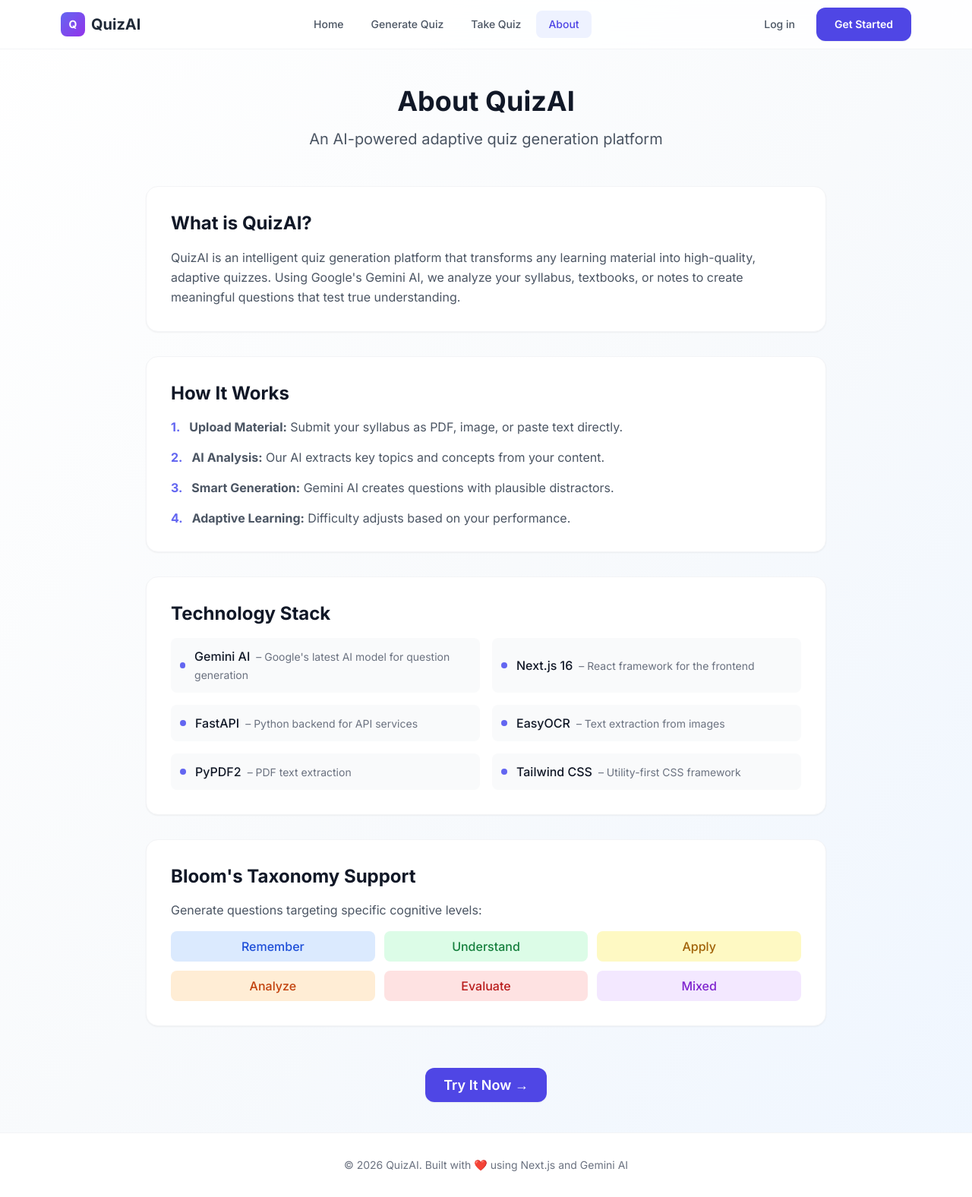
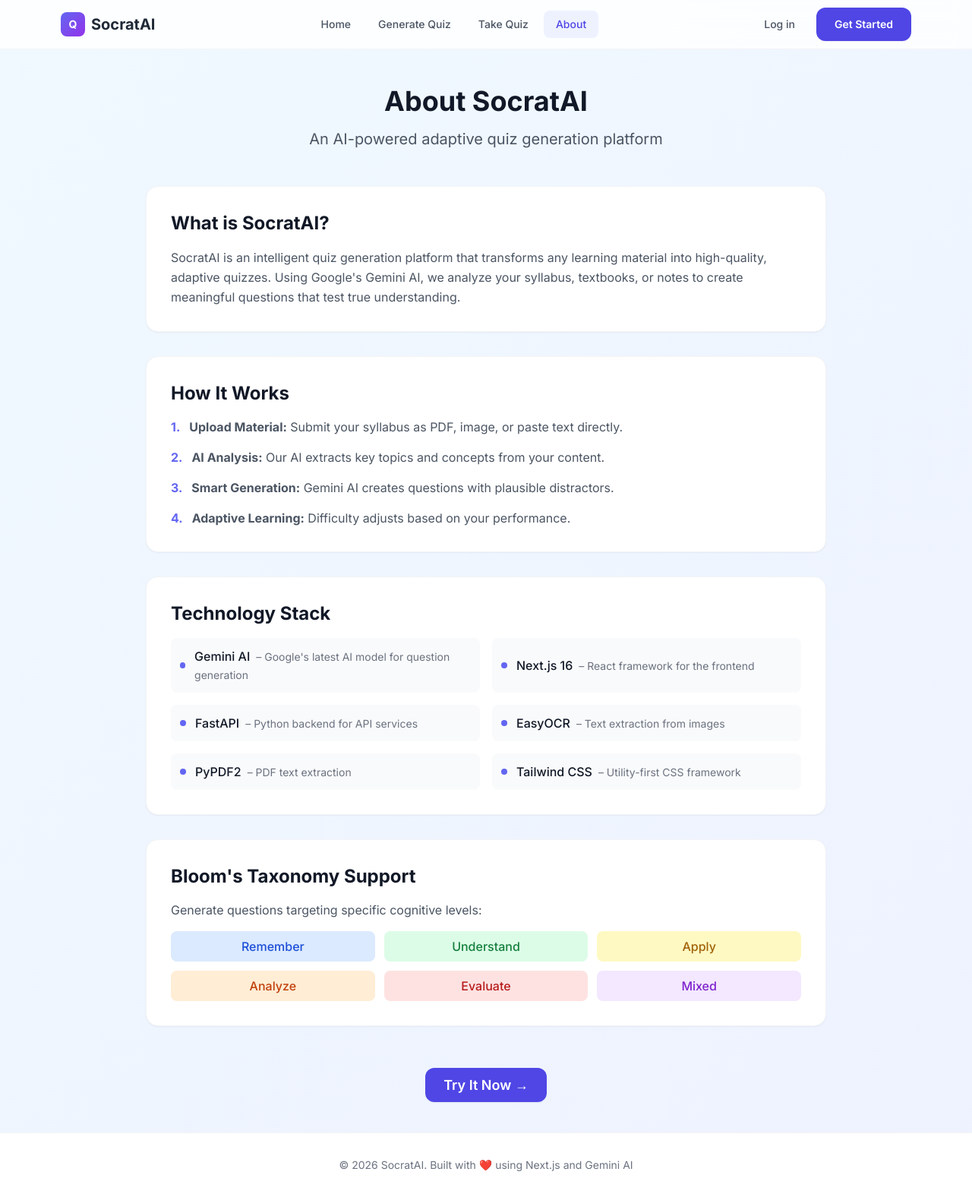
Before and after one commit to pavanpavan1138h-cpu/quizai, a Next.js app in the folder frontend/: page /about in a window 1280 px wide. Shown: the whole page at 76% size. Built offline with nearby package versions, Linux system fonts and the light colour scheme.

Commit message:
Rename project to SocratAI and update theme to bluish white

```diff
--- a/frontend/app/about/page.tsx
+++ b/frontend/app/about/page.tsx
@@ -8,7 +8,7 @@ export default function AboutPage() {
             <div className="max-w-4xl mx-auto">
                 {/* Header */}
                 <div className="text-center mb-12">
-                    <h1 className="text-4xl font-bold text-gray-900 mb-4">About QuizAI</h1>
+                    <h1 className="text-4xl font-bold text-gray-900 mb-4">About SocratAI</h1>
                     <p className="text-xl text-gray-600">
                         An AI-powered adaptive quiz generation platform
                     </p>
@@ -16,11 +16,11 @@ export default function AboutPage() {
 
                 {/* Main Content */}
                 <div className="space-y-8">
-                    {/* What is QuizAI */}
+                    {/* What is SocratAI */}
                     <div className="card p-8">
-                        <h2 className="text-2xl font-bold text-gray-900 mb-4">What is QuizAI?</h2>
+                        <h2 className="text-2xl font-bold text-gray-900 mb-4">What is SocratAI?</h2>
                         <p className="text-gray-600 leading-relaxed">
-                            QuizAI is an intelligent quiz generation platform that transforms any learning material
+                            SocratAI is an intelligent quiz generation platform that transforms any learning material
                             into high-quality, adaptive quizzes. Using Google's Gemini AI, we analyze your syllabus,
                             textbooks, or notes to create meaningful questions that test true understanding.
                         </p>
--- a/frontend/app/generator/page.tsx
+++ b/frontend/app/generator/page.tsx
@@ -132,7 +132,7 @@ export default function GeneratorPage() {
 
                 {/* Header */}
                 <div className="text-center mb-10">
-                    <h1 className="text-4xl font-bold text-gray-900 mb-2">QuizAI Generator</h1>
+                    <h1 className="text-4xl font-bold text-gray-900 mb-2">SocratAI Generator</h1>
                     <div className="flex items-center justify-center gap-2 text-sm text-gray-500">
                         <span className={step === 'input' ? 'text-indigo-600 font-bold' : ''}>1. Input</span>
                         <span>→</span>
--- a/frontend/app/globals.css
+++ b/frontend/app/globals.css
@@ -13,8 +13,8 @@
 
 body {
   color: var(--text-primary);
-  /* "Light mixed white theme" requested by user */
-  background: linear-gradient(to bottom right, #ffffff, #f8fafc, #eff6ff);
+  /* "Bluish white theme" requested by user */
+  background: linear-gradient(135deg, #f0f9ff 0%, #eef2ff 100%);
   min-height: 100vh;
 }
 
--- a/frontend/app/layout.tsx
+++ b/frontend/app/layout.tsx
@@ -6,7 +6,7 @@ import Navbar from '@/components/Navbar'
 const inter = Inter({ subsets: ['latin'] })
 
 export const metadata: Metadata = {
-  title: 'QuizAI - AI-Powered Quiz Generator',
+  title: 'SocratAI - AI-Powered Quiz Generator',
   description: 'Transform your syllabus into adaptive learning quizzes with AI',
 }
 
@@ -24,7 +24,7 @@ export default function RootLayout({
         </main>
         <footer className="bg-white border-t border-gray-100 py-8">
           <div className="max-w-6xl mx-auto px-4 text-center text-gray-500 text-sm">
-            <p>© 2026 QuizAI. Built with ❤️ using Next.js and Gemini AI</p>
+            <p>© 2026 SocratAI. Built with ❤️ using Next.js and Gemini AI</p>
           </div>
         </footer>
       </body>
--- a/frontend/app/login/page.tsx
+++ b/frontend/app/login/page.tsx
@@ -29,7 +29,7 @@ export default function LoginPage() {
                         {isLogin ? 'Welcome back' : 'Create an account'}
                     </h1>
                     <p className="text-gray-600 mt-2">
-                        {isLogin ? 'Sign in to continue to QuizAI' : 'Get started with QuizAI for free'}
+                        {isLogin ? 'Sign in to continue to SocratAI' : 'Get started with SocratAI for free'}
                     </p>
                 </div>
 
--- a/frontend/app/page.tsx
+++ b/frontend/app/page.tsx
@@ -61,7 +61,7 @@ export default function Home() {
       <section className="py-16 px-4 bg-white/50">
         <div className="max-w-6xl mx-auto">
           <h2 className="text-3xl font-bold text-center text-gray-900 mb-12">
-            Why Choose QuizAI?
+            Why Choose SocratAI?
           </h2>
 
           <div className="grid md:grid-cols-2 lg:grid-cols-4 gap-6">
--- a/frontend/components/Navbar.tsx
+++ b/frontend/components/Navbar.tsx
@@ -29,7 +29,7 @@ export default function Navbar() {
                         <div className="w-8 h-8 bg-gradient-to-br from-indigo-500 to-purple-600 rounded-lg flex items-center justify-center">
                             <span className="text-white font-bold text-sm">Q</span>
                         </div>
-                        <span className="font-bold text-xl text-gray-800">QuizAI</span>
+                        <span className="font-bold text-xl text-gray-800">SocratAI</span>
                     </Link>
 
                     {/* Desktop Links */}
@@ -39,8 +39,8 @@ export default function Navbar() {
                                 key={link.href}
                                 href={link.href}
                                 className={`px-4 py-2 rounded-lg text-sm font-medium transition-all ${isActive(link.href)
-                                        ? 'bg-indigo-50 text-indigo-600'
-                                        : 'text-gray-600 hover:bg-gray-50 hover:text-gray-900'
+                                    ? 'bg-indigo-50 text-indigo-600'
+                                    : 'text-gray-600 hover:bg-gray-50 hover:text-gray-900'
                                     }`}
                             >
                                 {link.label}
@@ -88,8 +88,8 @@ export default function Navbar() {
                                 href={link.href}
                                 onClick={() => setMobileOpen(false)}
                                 className={`block px-4 py-2 rounded-lg text-sm font-medium ${isActive(link.href)
-                                        ? 'bg-indigo-50 text-indigo-600'
-                                        : 'text-gray-600 hover:bg-gray-50'
+                                    ? 'bg-indigo-50 text-indigo-600'
+                                    : 'text-gray-600 hover:bg-gray-50'
                                     }`}
                             >
                                 {link.label}
```
Lines whose indentation alone changed are shown as unchanged.
